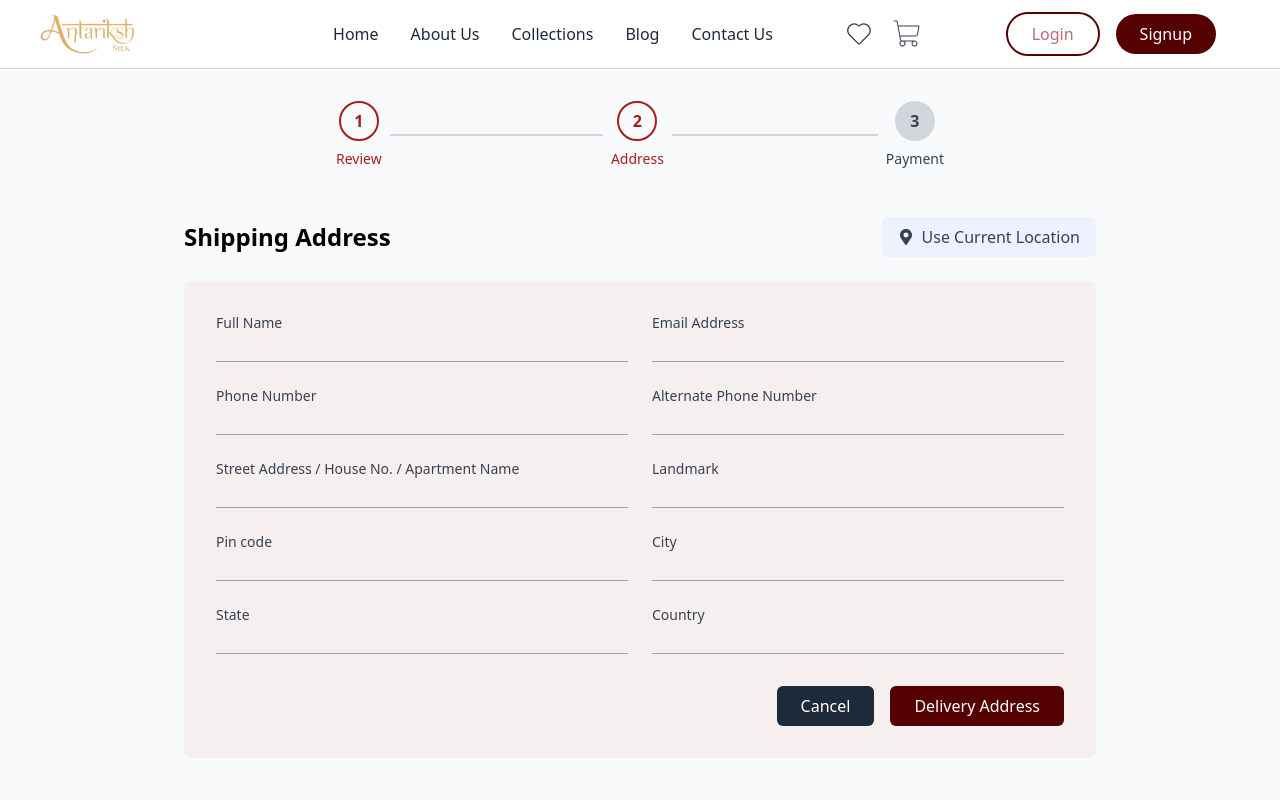
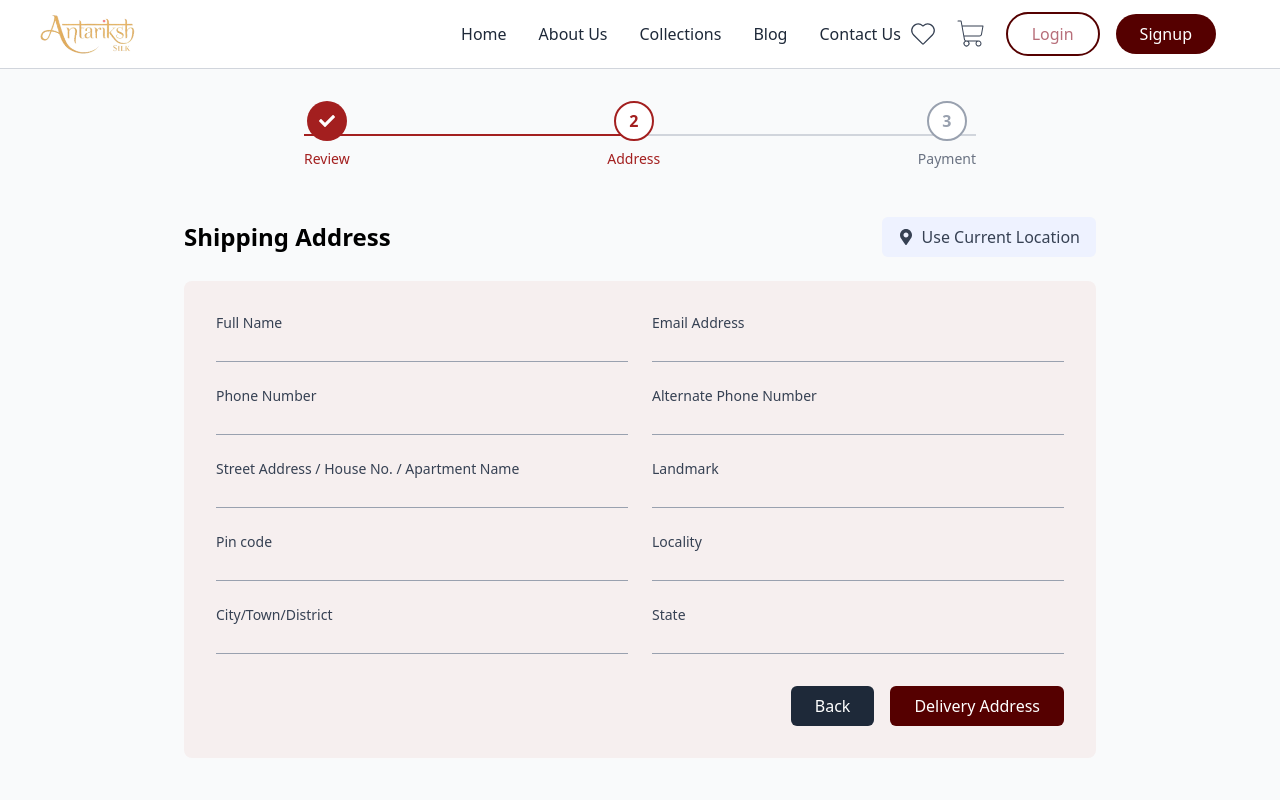
Before and after one commit to Nayan0406/Antariksh-Silk, a React (Vite) app in the folder client/: page /addresssection in a window 1280 px wide. Shown: the top 800 px of the page. Built offline with nearby package versions, Linux system fonts and the light colour scheme; a web font is replaced by a local one.

Commit message:
changes added

```diff
--- a/client/src/App.jsx
+++ b/client/src/App.jsx
@@ -2,6 +2,7 @@ import './App.css'
 import { BrowserRouter, Route, Routes } from 'react-router-dom'
 import Navbar from './layout/Navbar'
 import Footer from './layout/Footer'
+import ScrollToTop from './components/ScrollToTop'
 import Home from './pages/Home'
 import About from './pages/About'
 import Collections from './pages/Collections'
@@ -32,10 +33,10 @@ import CategoryKanjeevaram from './components/CategoryKanjeevaram'
 function App() {
 
   return (
-    <>
     <BrowserRouter>
 
       <Navbar />
+      <ScrollToTop />
 
       <Routes>
 
@@ -79,7 +80,6 @@ function App() {
       <Footer />
 
     </BrowserRouter>
-    </>
   )
 }
 
--- a/client/src/components/AddressSection.jsx
+++ b/client/src/components/AddressSection.jsx
@@ -1,40 +1,55 @@
-import React from "react";
-import { FaMapMarkerAlt } from "react-icons/fa";
+import React, { useState } from "react";
+import { FaMapMarkerAlt, FaCheck } from "react-icons/fa";
 
 const AddressSection = () => {
+  const [currentStep, setCurrentStep] = useState(2); // 👉 active step
+
+  const steps = [
+    { id: 1, name: "Review" },
+    { id: 2, name: "Address" },
+    { id: 3, name: "Payment" },
+  ];
+
   return (
     <div className="max-w-full mx-auto min-h-screen bg-gray-50 flex flex-col items-center p-8">
+      {/* === Step Indicator === */}
+      <div className="w-full max-w-2xl relative mb-12">
+        {/* Background Line */}
+        <div className="absolute top-1/2 left-0 right-0 h-[2px] bg-gray-300 -translate-y-1/2"></div>
 
-      {/* === Step Indicator === */}
-      <div className="w-[400px] lg:w-2/4 flex items-center justify-between mb-12">
-        {/* Step 1 - Review */}
-        <div className="flex-1 flex items-center">
-          <div className="flex flex-col items-center text-center">
-            <div className="w-10 h-10 flex items-center justify-center rounded-full border-2 border-[#a31f1f] text-[#a31f1f]  font-bold">
-              1
+        {/* Progress Line */}
+        <div
+          className="absolute top-1/2 left-0 h-[2px] bg-[#a31f1f] -translate-y-1/2 transition-all duration-700"
+          style={{ width: `${((currentStep - 1) / (steps.length - 1)) * 100}%` }}
+        ></div>
+
+        {/* Steps */}
+        <div className="flex justify-between relative z-10">
+          {steps.map((step) => (
+            <div key={step.id} className="flex flex-col items-center">
+              {/* Circle */}
+              <div
+                className={`w-10 h-10 flex items-center justify-center rounded-full font-bold transition-all duration-500 ${
+                  step.id < currentStep
+                    ? "bg-[#a31f1f] text-white"
+                    : step.id === currentStep
+                    ? "border-2 border-[#a31f1f] text-[#a31f1f] bg-white"
+                    : "border-2 border-gray-400 text-gray-400 bg-white"
+                }`}
+              >
+                {step.id < currentStep ? <FaCheck /> : step.id}
+              </div>
+
+              {/* Label */}
+              <p
+                className={`mt-2 text-sm font-medium transition-colors duration-300 ${
+                  step.id <= currentStep ? "text-[#a31f1f]" : "text-gray-500"
+                }`}
+              >
+                {step.name}
+              </p>
             </div>
-            <p className="mt-2 text-sm font-medium text-[#a31f1f]">Review</p>
-          </div>
-          <div className="flex-1 h-[2px] bg-gray-300 mx-2"></div>
-        </div>
-
-        {/* Step 2 - Address */}
-        <div className="flex-1 flex items-center">
-          <div className="flex flex-col items-center text-center">
-            <div className="w-10 h-10 flex items-center justify-center rounded-full border-2 border-[#a31f1f] text-[#a31f1f] font-bold">
-              2
-            </div>
-            <p className="mt-2 text-sm font-medium text-[#a31f1f]">Address</p>
-          </div>
-          <div className="flex-1 h-[2px] bg-gray-300 mx-2"></div>
-        </div>
-
-        {/* Step 3 - Payment */}
-        <div className="flex flex-col items-center text-center">
-          <div className="w-10 h-10 flex items-center justify-center rounded-full bg-gray-300 text-gray-700 font-bold">
-            3
-          </div>
-          <p className="mt-2 text-sm font-medium text-gray-700">Payment</p>
+          ))}
         </div>
       </div>
 
@@ -95,7 +110,7 @@ const AddressSection = () => {
           </div>
 
           {/* Address */}
-          <div>
+          <div className="">
             <label className="block text-sm font-medium text-gray-700">
               Street Address / House No. / Apartment Name
             </label>
@@ -127,10 +142,21 @@ const AddressSection = () => {
             />
           </div>
 
+          {/* Locality */}
+          <div>
+            <label className="block text-sm font-medium text-gray-700">
+              Locality
+            </label>
+            <input
+              type="text"
+              className="mt-1 w-full border-b border-gray-400 bg-transparent focus:outline-none"
+            />
+          </div>
+
           {/* City */}
           <div>
             <label className="block text-sm font-medium text-gray-700">
-              City
+              City/Town/District
             </label>
             <input
               type="text"
@@ -148,29 +174,24 @@ const AddressSection = () => {
               className="mt-1 w-full border-b border-gray-400 bg-transparent focus:outline-none"
             />
           </div>
-
-          {/* Country */}
-          <div>
-            <label className="block text-sm font-medium text-gray-700">
-              Country
-            </label>
-            <input
-              type="text"
-              className="mt-1 w-full border-b border-gray-400 bg-transparent focus:outline-none"
-            />
-          </div>
         </div>
 
         {/* Buttons */}
         <div className="flex justify-end gap-4 mt-8">
           <button
             type="button"
+            onClick={() =>
+              setCurrentStep((prev) => (prev > 1 ? prev - 1 : prev))
+            }
             className="bg-gray-800 text-white px-6 py-2 rounded-md cursor-pointer"
           >
-            Cancel
+            Back
           </button>
           <button
-            type="submit"
+            type="button"
+            onClick={() =>
+              setCurrentStep((prev) => (prev < steps.length ? prev + 1 : prev))
+            }
             className="bg-[#550000] text-white px-6 py-2 rounded-md cursor-pointer"
           >
             Delivery Address
--- a/client/src/components/OurValues.jsx
+++ b/client/src/components/OurValues.jsx
@@ -48,7 +48,7 @@ const OurValues = () => {
         </div>
       </div>
       {/* Right: Saree Images */}
-      <div className="relative flex-1 flex flex-col items-center justify-center md:mt-0 md:ml-8 lg:ml-16 w-full max-w-xl min-h-[18rem]">
+  <div className="relative flex-1 flex flex-col items-center justify-center md:mt-0 md:ml-8 lg:ml-16 w-full max-w-xl min-h-0 md:min-h-[18rem]">
         {/* Desktop/tablet: two top, one bottom; Mobile: stack vertically */}
         <div className="hidden md:flex w-full justify-between items-start">
           <img src="/ourvalue-img-1.png" alt="Saree 1" className="w-40 md:w-48 lg:w-46 lg:h-100 rounded-full object-cover shadow-lg" />
@@ -58,7 +58,7 @@ const OurValues = () => {
           <img src="/ourvalue-img-3.png" alt="Saree 3" className="w-40 md:w-48 lg:w-56 lg:h-100 rounded-full object-cover shadow-lg" />
         </div>
         {/* Mobile: stack images vertically and center */}
-        <div className="flex flex-col gap-6 w-full items-center md:hidden">
+        <div className="hidden">
           <img src="/ourvalue-img-1.png" alt="Saree 1" className="w-36 rounded-full object-cover shadow-lg" />
           <img src="/ourvalue-img-2.png" alt="Saree 2" className="w-36 rounded-full object-cover shadow-lg" />
           <img src="/ourvalue-img-3.png" alt="Saree 3" className="w-36 rounded-full object-cover shadow-lg" />
--- a/client/src/components/PaymentSection.jsx
+++ b/client/src/components/PaymentSection.jsx
@@ -1,4 +1,5 @@
 import React from 'react'
+import { FaTruckFast } from "react-icons/fa6";
 
 const PaymentSection = () => {
   return (
@@ -37,10 +38,143 @@ const PaymentSection = () => {
         </div>
       </div>
 
-        <div className='w-full max-w-xs sm:max-w-2xl lg:max-w-5xl bg-[#f4eded] p-4 sm:p-6 -mb-5'>
-            <div className="flex flex-col sm:flex-row justify-between items-start sm:items-center gap-3 sm:gap-0">
-          <h2 className="text-lg sm:text-xl font-semibold pl-8">Select Payment Mode</h2>
+        <div className="w-full max-w-6xl">
+          <div className="w-full bg-[#f4eded] px-4 sm:px-6 py-6 mb-4">
+            <h2 className="text-lg sm:text-xl font-semibold pl-2 sm:pl-6">Select Payment Mode</h2>
+          </div>
+
+          <div className="w-full bg-[#fcf6f6] p-4 sm:p-6 lg:-mt-3 -mt-3">
+            <div className="space-y-4">
+              <label className="flex items-center justify-between border rounded-lg p-4 border-[#b76e79] hover:shadow-md">
+                <div className="flex items-center gap-3">
+                  <input type="radio" name="payment" className="w-5 h-5 text-[#a31f1f]" defaultChecked />
+                  <span className="text-base font-medium">Cash On Delivery</span>
+                </div>
+                <div className="text-sm text-gray-700"><span className="text-gray-500 mr-2">Total Amount :</span><span className="font-semibold">Rs. 6,100</span></div>
+              </label>
+
+              <label className="flex items-center justify-between border rounded-lg p-4 border-gray-300 hover:shadow-md">
+                <div className="flex items-center gap-3">
+                  <input type="radio" name="payment" className="w-5 h-5 text-[#a31f1f]" />
+                  <span className="text-base font-medium">Pay Online</span>
+                </div>
+                <div className="text-sm text-gray-700"><span className="text-gray-500 mr-2">Total Amount :</span><span className="font-semibold">Rs. 6,100</span></div>
+              </label>
+            </div>
+
+            <button className="mt-6 w-full bg-[#8b231e] hover:bg-[#7a1d1a] text-white py-3 rounded-lg text-lg font-medium cursor-pointer">Place Order</button>
+          </div>
         </div>
+
+        <div className='w-full max-w-6xl mt-5'>
+          <div className="w-full bg-[#f4eded] px-4 sm:px-6 py-6 mb-4">
+            <h2 className="text-lg sm:text-xl font-semibold pl-2 sm:pl-6">Payment Details</h2>
+          </div>
+
+          <div className="w-full bg-[#fcf6f6] p-4 sm:p-6 lg:-mt-3 -mt-3">
+            <div className="grid grid-cols-1 lg:grid-cols-3 gap-6 items-start">
+              {/* Left: image + details (spans 2 cols on large) */}
+              <div className="lg:col-span-2 flex flex-col sm:flex-row gap-6 items-start">
+                <img src="/greensilksaree-front.png" alt="Saree" className="w-40 sm:w-56 md:w-64 object-cover mx-auto sm:mx-0" />
+
+                <div className="flex-1 mt-4 sm:mt-0">
+                  <h5 className='text-xs font-normal'>VISIT OUR STORE!</h5>
+                  <h3 className="text-2xl md:text-3xl font-serif font-bold">Silk Saree</h3>
+                  <p className="text-sm text-gray-500 mt-1">known for best appearance in occasions like diwali.</p>
+                  <p className="text-lg font-semibold mt-4">Rs.6,000</p>
+
+                  <div className="grid grid-cols-1 sm:grid-cols-2 gap-3 mt-4">
+                    <div>
+                      <label className="block text-xs text-gray-500">Color</label>
+                      <select className="mt-1 w-full border rounded px-2 py-2 bg-white text-sm">
+                        <option>Green</option>
+                      </select>
+                    </div>
+
+                    <div>
+                      <label className="block text-xs text-gray-500">Total Quantity</label>
+                      <div className="mt-1 flex items-center border rounded overflow-hidden w-full sm:w-36">
+                        <button type="button" className="px-3 py-2">-</button>
+                        <input readOnly value={1} className="w-full sm:w-20 text-center" />
+                        <button type="button" className="px-3 py-2">+</button>
+                      </div>
+                    </div>
+                  </div>
+
+                  <div className="flex flex-col sm:flex-row gap-3 mt-6">
+                    <button className="w-full sm:flex-1 bg-gray-800 text-white py-2 rounded">Move to Wishlist</button>
+                    <button className="w-full sm:flex-1 bg-[#c43d3d] text-white py-2 rounded">Remove</button>
+                  </div>
+                </div>
+              </div>
+
+              {/* Right: price details */}
+              <div className="lg:col-span-1 mt-4 sm:mt-5">
+                <div className="lg:border-l pl-0 lg:pl-6">
+                  <div>
+                    <h4 className="text-lg font-semibold mb-4">Price Details</h4>
+                    <div className="text-sm text-gray-700 divide-y divide-gray-200">
+                      <div className="py-3 flex justify-between">
+                        <span>Price (1 item)</span>
+                        <span>6,000</span>
+                      </div>
+                      <div className="py-3 flex justify-between">
+                        <span>Discount</span>
+                        <span>0</span>
+                      </div>
+                      <div className="py-3 flex justify-between">
+                        <span>GST</span>
+                        <span>60</span>
+                      </div>
+                      <div className="py-3 flex justify-between">
+                        <span>Platform fee</span>
+                        <span>40</span>
+                      </div>
+                    </div>
+
+                    <div className="mt-4 pt-4 border-t border-gray-200 flex justify-between items-center">
+                      <p className="text-sm text-gray-500">(Including all taxes) <span className="font-medium">Total Amount</span></p>
+                      <p className="text-lg font-bold">Rs. 6,100</p>
+                    </div>
+                  </div>
+                </div>
+              </div>
+            </div>
+          </div>
+        </div>
+
+        <div className='w-full max-w-6xl mt-5'>
+          <div className="w-full bg-[#f4eded] px-4 sm:px-6 py-6 mb-4">
+            <h2 className="text-lg sm:text-xl font-semibold pl-2 sm:pl-6">Delivery Details</h2>
+          </div>
+
+          <div className="w-full bg-[#fcf6f6] p-4 sm:p-6 lg:-mt-3 -mt-3">
+            <div className="grid grid-cols-1 lg:grid-cols-3 gap-6 items-start">
+              <div className="lg:col-span-2">
+                <h3 className="text-2xl font-bold mb-4">Xyz</h3>
+                <div className="text-sm text-gray-700 space-y-3">
+                  <p>Email Address: <span className="font-normal">xyz31@example.com</span></p>
+                  <p>Phone Number: <span className="font-normal">+91 9876543210</span></p>
+                  <p>Alternate Phone Number: <span className="font-normal">+91 9123456780</span></p>
+                  <p>Street Address / House No. / Apartment Name: <span className="font-normal">Flat No. 203, Green Residency Apartments</span></p>
+                  <p>Landmark: <span className="font-normal">Near City Mall</span></p>
+                  <p>Pin code: <span className="font-normal">411001</span></p>
+                  <p>City: <span className="font-normal">Pune</span></p>
+                  <p>State: <span className="font-normal">Maharashtra</span></p>
+                  <p>Country: <span className="font-normal">India</span></p>
+                </div>
+
+                <div className="mt-6 text-xl text-[#c43d3d] flex items-center gap-2">
+                  <span className="text-blue-500"><FaTruckFast /></span>
+                  <span className="font-medium">Estimated Delivery by Sunday, 14th Sep</span>
+                </div>
+              </div>
+
+              <div className="lg:col-span-1 flex items-start justify-end">
+                <button className="bg-[#d7ecff] text-black px-4 py-2 rounded shadow">Change Delivery Address</button>
+              </div>
+            </div>
+          </div>
         </div>
     </div>
   )
--- a/client/src/components/SilkSareeDetail.jsx
+++ b/client/src/components/SilkSareeDetail.jsx
@@ -13,7 +13,7 @@ const SilkSareeDetail = () => {
     { name: "Green", color: "#0f7b0f" },
     { name: "Red", color: "#dc3545" }
   ];
-  const [selectedColor, setSelectedColor] = useState("Green");
+  const [selectedColor, setSelectedColor] = useState("Red");
   const [liked, setLiked] = useState(false);
   const [selectedDetail, setSelectedDetail] = useState("Product details");
 
--- a/client/src/layout/Navbar.jsx
+++ b/client/src/layout/Navbar.jsx
@@ -7,12 +7,12 @@ const Navbar = () => {
   const [menuOpen, setMenuOpen] = useState(false);
 
   return (
-    <nav className="w-full border-b border-gray-300 bg-white" role="navigation" aria-label="Main navigation">
-      <div className="w-full flex items-center justify-between py-4 sm:py-3 px-3 sm:px-4">
+    <nav className="w-full border-b border-gray-300 bg-white sticky top-0 z-20" role="navigation" aria-label="Main navigation">
+      <div className="w-full relative flex items-center justify-between py-4 sm:py-3 px-3 sm:px-4">
         {/* Logo and Brand */}
-        <div className="flex-shrink-0 flex items-center h-8 sm:h-10">
+        <Link to="/"><div className="flex-shrink-0 flex items-center h-8 sm:h-10">
           <img src='home-logo.png' alt="Saree Logo" className="h-full object-contain mx-auto sm:ml-1 lg:ml-6" />
-        </div>
+        </div></Link>
 
         {/* Hamburger menu for mobile */}
         <button
@@ -33,7 +33,7 @@ const Navbar = () => {
         </button>
 
         {/* Navigation Links (desktop) */}
-        <div className="hidden md:flex items-center gap-3 sm:gap-4 lg:gap-8 ml-4 md:ml-6 lg:ml-20 xl:ml-32">
+        <div className="hidden md:flex items-center gap-3 sm:gap-4 lg:gap-8 ml-4 md:ml-6 lg:ml-10 xl:ml-80">
           <Link to="/" onClick={() => setMenuOpen(false)} className="text-base font-medium text-gray-800 hover:text-[#550000] transition">Home</Link>
           <Link to="/about" onClick={() => setMenuOpen(false)} className="text-base font-medium text-gray-800 hover:text-[#550000] transition">About Us</Link>
           <Link to="/collections" onClick={() => setMenuOpen(false)} className="text-base font-medium text-gray-800 hover:text-[#550000] transition">Collections</Link>
@@ -42,8 +42,8 @@ const Navbar = () => {
         </div>
         {/* Icons (desktop) */}
         <div className='hidden md:flex items-center gap-2 lg:gap-3 xl:gap-4 lg:mr-2 xl:mr-3'>
-          <button aria-label="Wishlist" className="text-gray-700"><CiHeart className='w-6 h-6 lg:w-8 lg:h-8' /></button>
-          <button aria-label="Cart" className="text-gray-700"><PiShoppingCartThin className='w-6 h-6 lg:w-8 lg:h-8' /></button>
+          <button aria-label="Wishlist" className="text-gray-700 cursor-pointer"><CiHeart className='w-6 h-6 lg:w-8 lg:h-8' /></button>
+          <button aria-label="Cart" className="text-gray-700 cursor-pointer"><PiShoppingCartThin className='w-6 h-6 lg:w-8 lg:h-8' /></button>
         </div>
         {/* Auth Buttons (desktop) */}
         <div className="hidden md:flex items-center gap-2 lg:gap-3 xl:gap-4 lg:mr-4 xl:mr-12">
@@ -54,7 +54,7 @@ const Navbar = () => {
 
       {/* Mobile Menu */}
       {menuOpen && (
-        <div className="md:hidden bg-white border-t border-gray-200 px-4 pb-4 z-50 w-full" role="menu" aria-label="Mobile menu">
+        <div className="md:hidden absolute left-0 right-0 top-full bg-white border-t border-gray-200 px-4 pb-4 z-50" role="menu" aria-label="Mobile menu">
           <div className="flex flex-col gap-3 mt-3">
             <Link to="/" onClick={() => setMenuOpen(false)} className="text-base font-medium text-gray-800 hover:text-[#550000] transition">Home</Link>
             <Link to="/about" onClick={() => setMenuOpen(false)} className="text-base font-medium text-gray-800 hover:text-[#550000] transition">About Us</Link>
```
Also changed, not shown: client/src/components/AddNewAddress.jsx (+4 -3 lines), client/src/components/ContactForm.jsx (+4 -10 lines), client/src/components/ScrollToTop.jsx (added, +13 -0 lines). Lines whose indentation alone changed are shown as unchanged.
